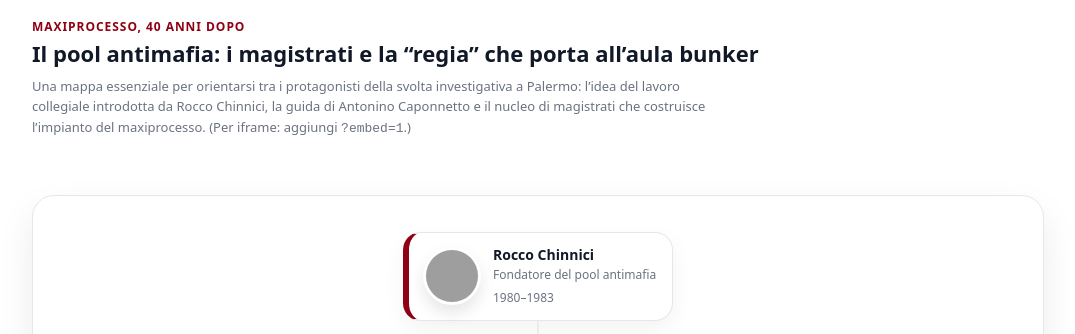
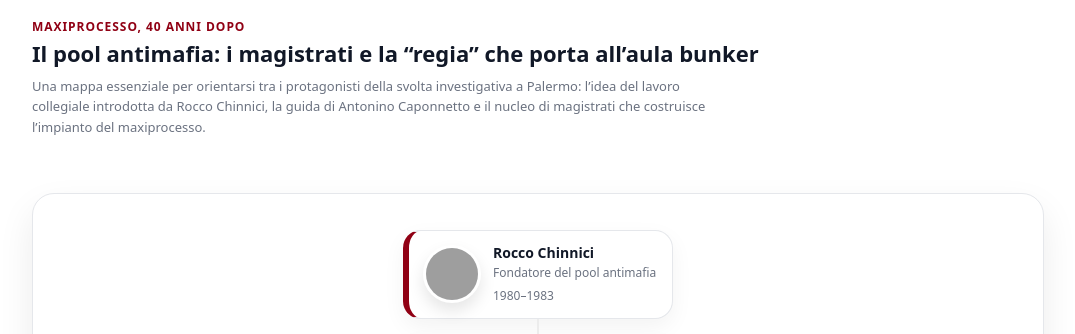
Before and after one commit to AntonioMassariolo/pool-antimafia-maxiprocesso, a plain HTML site: page index.html in a window 1280 px wide. Shown: the top 334 px of the page, without its empty margins (102-1177 px from the left). Drawn offline with Linux system fonts and the light colour scheme; grey boxes are pictures that could not be loaded.

Commit message:
Update index.html

```diff
--- a/index.html
+++ b/index.html
@@ -144,7 +144,6 @@
     <p class="sub">
       Una mappa essenziale per orientarsi tra i protagonisti della svolta investigativa a Palermo: l’idea del lavoro collegiale
       introdotta da Rocco Chinnici, la guida di Antonino Caponnetto e il nucleo di magistrati che costruisce l’impianto del maxiprocesso.
-      <span style="white-space:nowrap;">(Per iframe: aggiungi <code>?embed=1</code>.)</span>
     </p>
   </header>
 
```
